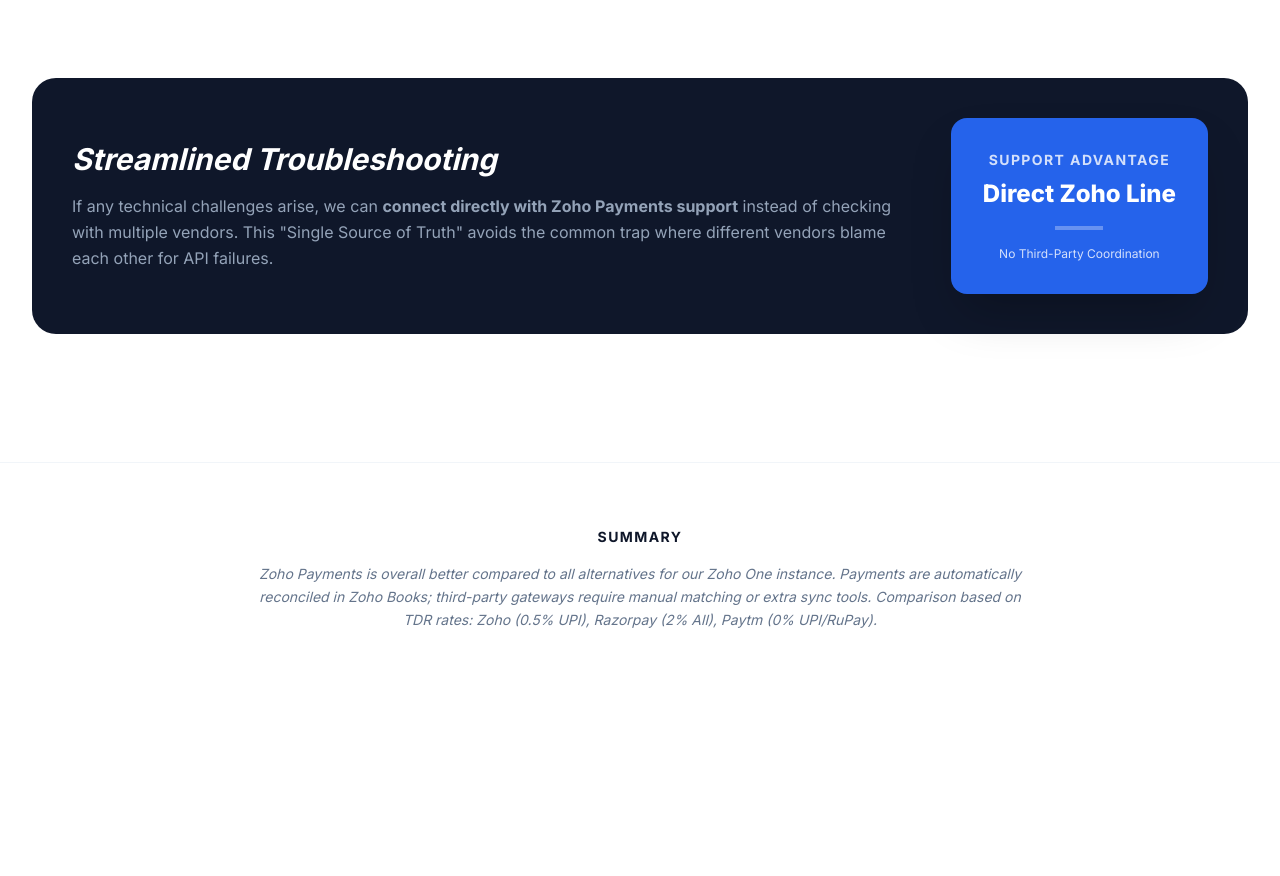
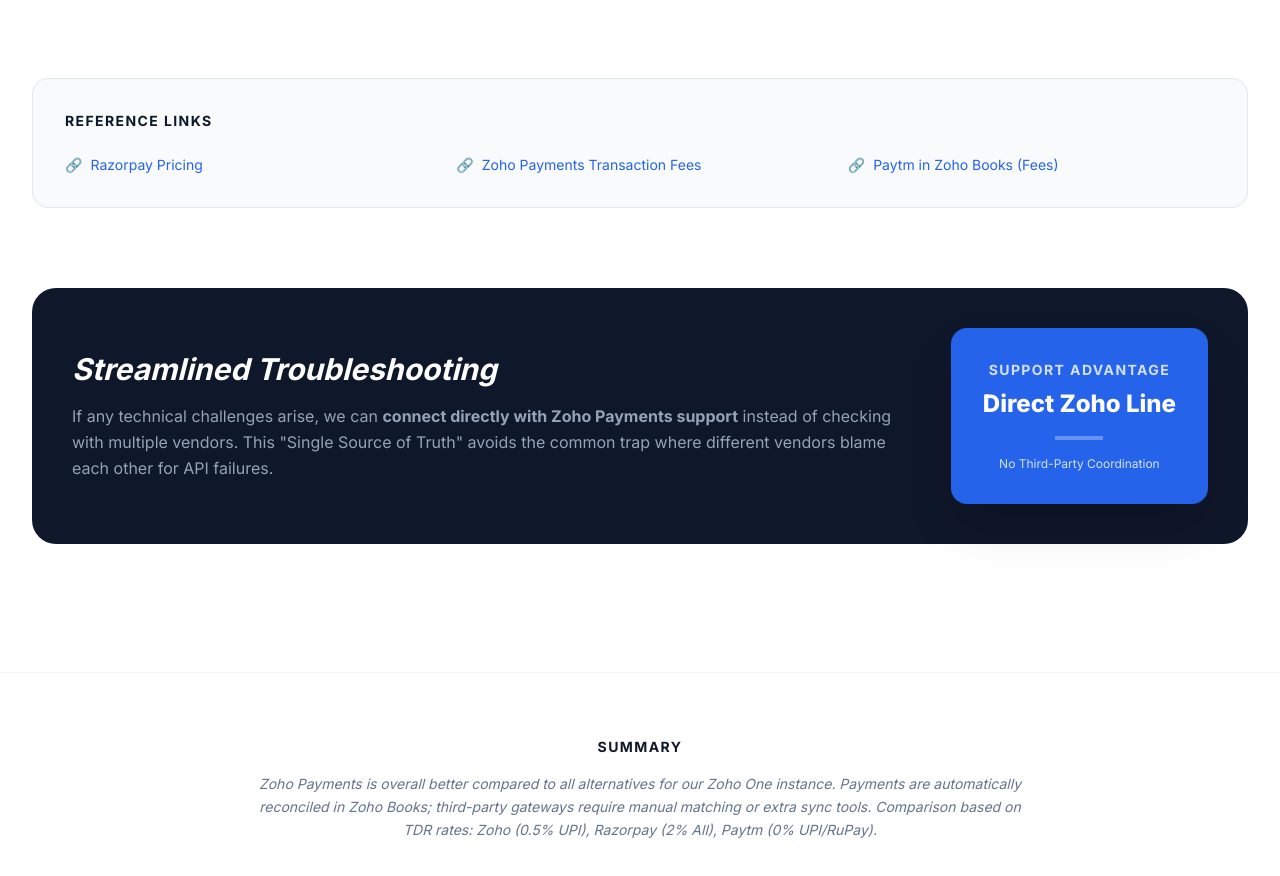
Before and after one commit to akhilsaib29/Payment_Gateway_Integration, a plain HTML site: page index.html in a window 1280 px wide. Shown: the part 1568-2444 px from the top of the page. Before the commit the page ends 2263 px from the top, so only its background shows below. Drawn offline with nearby package versions, Linux system fonts and the light colour scheme.

Commit message:
Add reference links section to index.html
Added a section for reference links with external resources.

```diff
--- a/index.html
+++ b/index.html
@@ -43,6 +43,11 @@
         .highlight-card:hover {
             border-color: #3b82f6;
             box-shadow: 0 10px 25px -5px rgba(59, 130, 246, 0.1);
+        }
+
+        .link-hover:hover {
+            color: #2563eb;
+            text-decoration: underline;
         }
     </style>
 </head>
@@ -154,6 +159,22 @@
             </div>
         </section>
 
+        <!-- REFERENCE LINKS -->
+        <section class="bg-slate-50 p-8 rounded-2xl border border-slate-200">
+            <h3 class="text-sm font-bold text-slate-900 uppercase tracking-widest mb-6">Reference Links</h3>
+            <div class="grid grid-cols-1 md:grid-cols-3 gap-6">
+                <a href="https://razorpay.com/pricing/" target="_blank" class="flex items-center space-x-2 text-blue-600 text-sm font-medium link-hover">
+                    <span>🔗</span> <span>Razorpay Pricing</span>
+                </a>
+                <a href="https://www.zoho.com/in/payments/faq/general/transaction-fee/" target="_blank" class="flex items-center space-x-2 text-blue-600 text-sm font-medium link-hover">
+                    <span>🔗</span> <span>Zoho Payments Transaction Fees</span>
+                </a>
+                <a href="https://www.zoho.com/in/books/help/online-payments/paytm.html#fees" target="_blank" class="flex items-center space-x-2 text-blue-600 text-sm font-medium link-hover">
+                    <span>🔗</span> <span>Paytm in Zoho Books (Fees)</span>
+                </a>
+            </div>
+        </section>
+
         <!-- VENDOR SUPPORT & RESOLUTION -->
         <section class="bg-slate-900 rounded-3xl p-10 text-white flex flex-col md:flex-row gap-12 items-center">
             <div class="flex-1 space-y-4">
```
